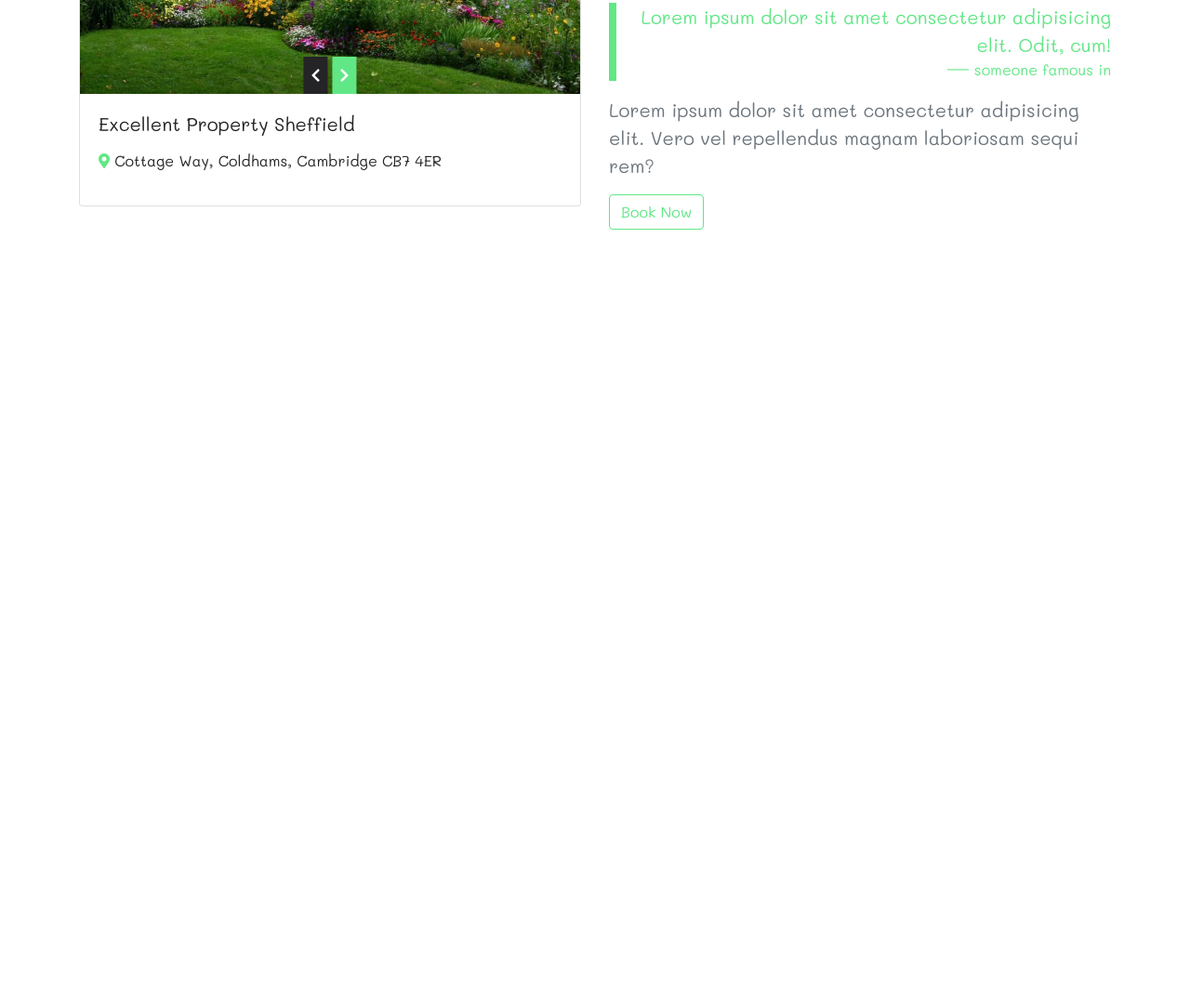
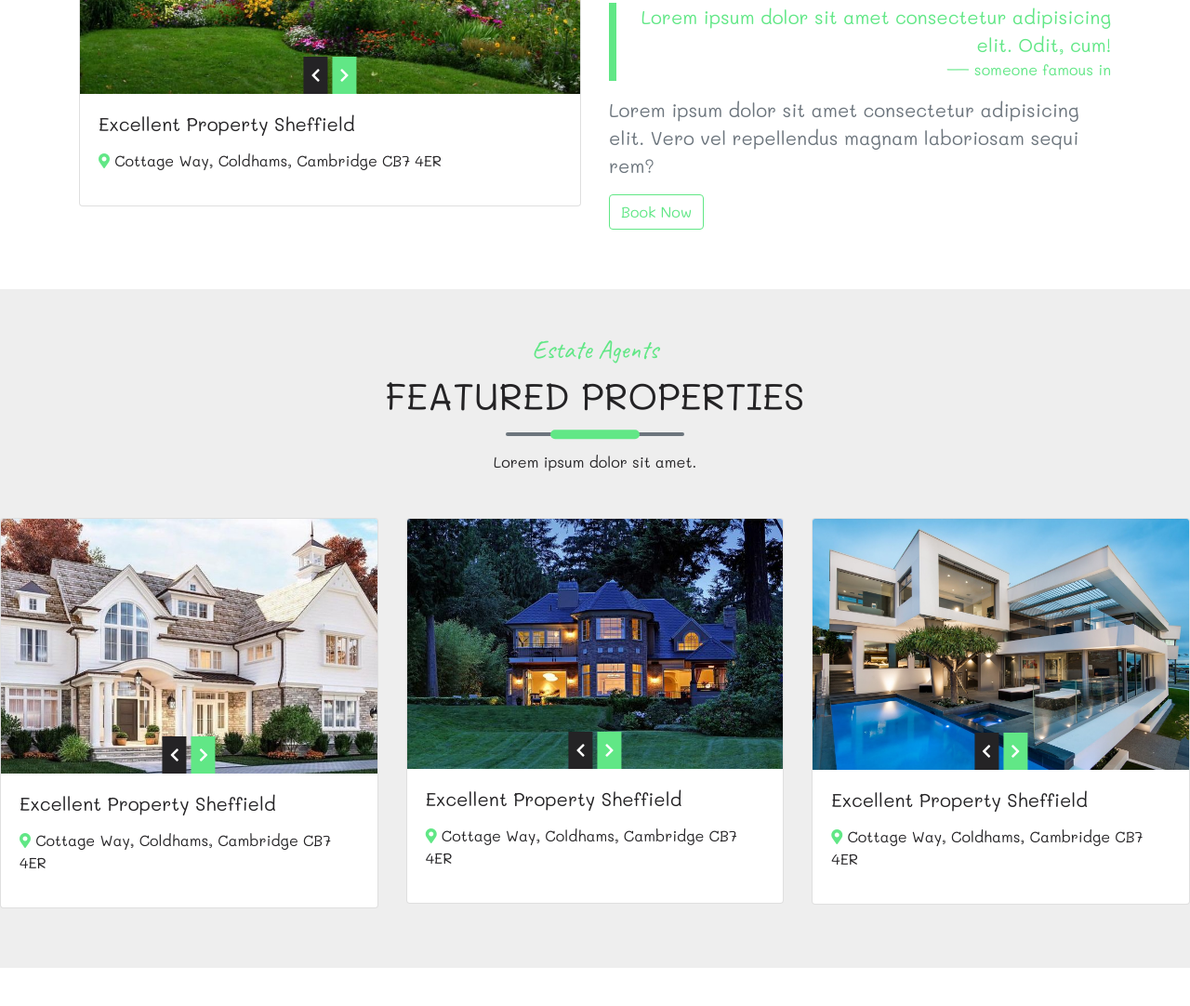
Before and after one commit to Landr11/Estate-Agency, a plain HTML site: page index.html in a window 1280 px wide. Shown: the part 1093-2175 px from the top of the page at 93% size. Before the commit the page ends 1404 px from the top, so only its background shows below. Drawn offline with Linux system fonts and the light colour scheme.

Commit message:
featured property section added

```diff
--- a/css/main.css
+++ b/css/main.css
@@ -139,3 +139,9 @@ body {
   display: inline-block;
   color: var(--mainWhite);
 }
+
+/* Featured Section */
+
+.featured {
+  background: var(--mainGrey);
+}
--- a/index.html
+++ b/index.html
@@ -177,7 +177,7 @@
           <div class="row">
             <div class="col text-center mb-3">
               <h3 class="text-green text-slant text-capitalize">
-                renter realtors
+                estate agents
               </h3>
               <h1 class="text-uppercase">about us</h1>
               <div class="title-underline my-3 bg-secondary">
@@ -203,8 +203,136 @@
       </div>
     </div>
   </section>
+  <!--END OF ABOUT SECTION-->
 
-  <!--END OF ABOUT SECTION-->
+
+
+  <!--FEATURED SECTION-->
+  <section id="featured" class="featured py-5">
+    <div class="conatainer">
+
+      <!--Section Title-->
+      <div class="row">
+        <div class="col text-center mb-3">
+          <h3 class="text-green text-slant text-capitalize">
+            estate agents
+          </h3>
+          <h1 class="text-uppercase">featured properties</h1>
+          <div class="title-underline my-3 bg-secondary">
+            <div class="title-underline__center"></div>
+          </div>
+          <p class="w-75 mx-auto">
+            Lorem ipsum dolor sit amet.
+          </p>
+        </div>
+      </div>
+      <!--End of Section Title-->
+      <div class="row">
+        <!--Single Property-->
+        <div class="col-10 col-md-6 col-lg-4 mx-auto my-3">
+          <div class="card">
+            <div class="img-container">
+              <img class="card-img-top" src="img/featured-1.jpg" alt="property image">
+              <div class="featured-icons">
+                <a href="#" class="featured-icon-left"><i class="fas fa-chevron-left"></i></a>
+                <a href="#" class="featured-icon-right"><i class="fas fa-chevron-right"></i></a>
+              </div>
+            </div>
+            <!--Card Body-->
+            <div class="card-body">
+              <div class="card-title text-capitalize">
+                <h5 class="mb-3">excellent property sheffield</h5>
+                <p class="">
+                  <span class="text-green">
+                    <i class="fas fa-map-marker-alt"></i>
+                  </span>
+                  cottage way, Coldhams, Cambridge CB7 4ER
+                </p>
+              </div>
+            </div>
+          </div>
+        </div>
+        <!--End of Single Property-->
+
+        <!--Single Property-->
+        <div class="col-10 col-md-6 col-lg-4 mx-auto my-3">
+          <div class="card">
+            <div class="img-container">
+              <img class="card-img-top" src="img/featured-2.jpg" alt="property image">
+              <div class="featured-icons">
+                <a href="#" class="featured-icon-left"><i class="fas fa-chevron-left"></i></a>
+                <a href="#" class="featured-icon-right"><i class="fas fa-chevron-right"></i></a>
+              </div>
+            </div>
+            <!--Card Body-->
+            <div class="card-body">
+              <div class="card-title text-capitalize">
+                <h5 class="mb-3">excellent property sheffield</h5>
+                <p class="">
+                  <span class="text-green">
+                    <i class="fas fa-map-marker-alt"></i>
+                  </span>
+                  cottage way, Coldhams, Cambridge CB7 4ER
+                </p>
+              </div>
+            </div>
+          </div>
+        </div>
+        <!--End of Single Property-->
+
+        <!--Single Property-->
+        <div class="col-10 col-md-6 col-lg-4 mx-auto my-3">
+          <div class="card">
+            <div class="img-container">
+              <img class="card-img-top" src="img/featured-3.jpg" alt="property image">
+              <div class="featured-icons">
+                <a href="#" class="featured-icon-left"><i class="fas fa-chevron-left"></i></a>
+                <a href="#" class="featured-icon-right"><i class="fas fa-chevron-right"></i></a>
+              </div>
+            </div>
+            <!--Card Body-->
+            <div class="card-body">
+              <div class="card-title text-capitalize">
+                <h5 class="mb-3">excellent property sheffield</h5>
+                <p class="">
+                  <span class="text-green">
+                    <i class="fas fa-map-marker-alt"></i>
+                  </span>
+                  cottage way, Coldhams, Cambridge CB7 4ER
+                </p>
+              </div>
+            </div>
+          </div>
+        </div>
+        <!--End of Single Property-->
+
+      </div>
+    </div>
+  </section>
+  <!--FEATURED SECTION-->
+
+
+  <!--CONTACT US SECTION-->
+
+  <section class="contact py3">
+    <div class="container">
+      <div class="row">
+        <div class="col-10 mx-auto col-md-6-my-3">
+          <h3 class="text-capitalize">
+            <span class="contact-icon mx-2">
+
+            </span>
+          </h3>
+        </div>
+        <div class="col-10 mx-auto col-md-6-my-3">
+
+        </div>
+      </div>
+    </div>
+  </section>
+
+  <!--END CONTACT US SECTION-->
+
 
 
   <!--
@@ -212,13 +340,6 @@
       Creative Commons (Attribution 3.0 Unported);
       https://www.iconfinder.com/Myart
     -->
-
-
-
-
-
-
-
 
 
   <!-- jquery -->
```
Also changed, not shown: img/469979_2_8.jpg (added), img/50-Buena-Vista-Terrace.jpg (added), img/Modern-House-Facades-for-Two-Story-Homes.jpg (added), img/bannerBcg0 (2).jpg (added), img/bannerBcg1.jpeg (deleted), img/featured-1.jpg (added), img/featured-2.jpeg (deleted), img/featured-2.jpg (added), img/featured-3.jpeg (deleted), img/featured-3.jpg (added), 3 other files.
